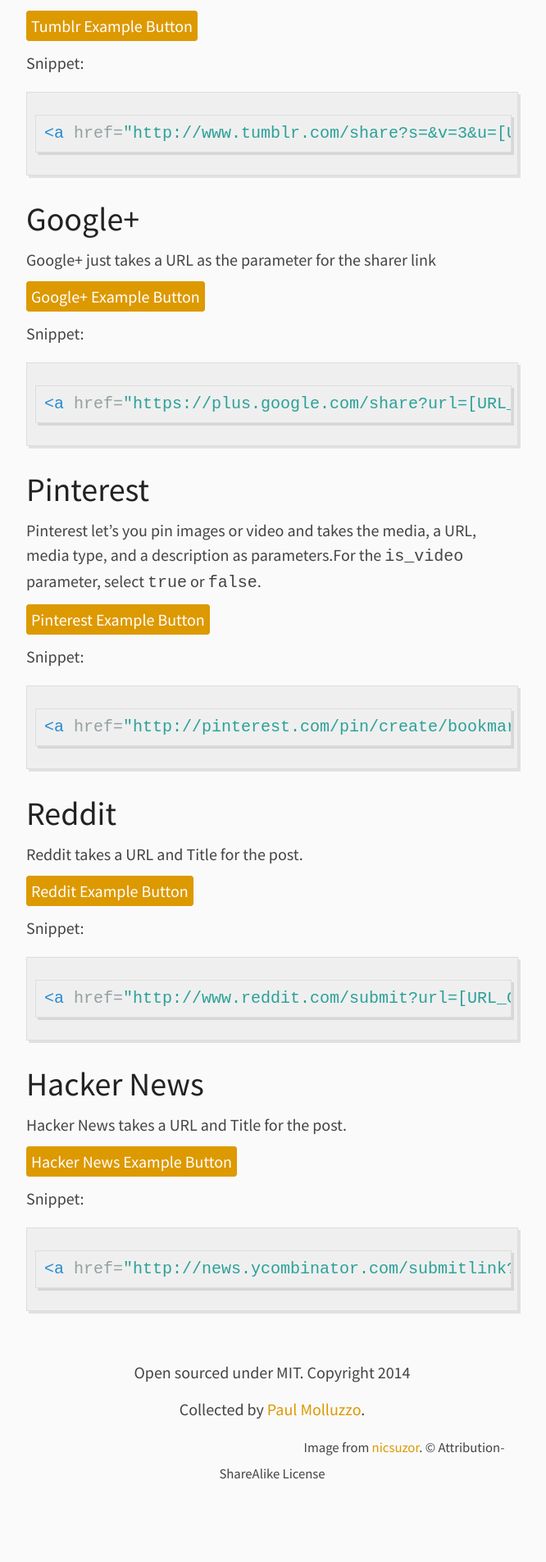
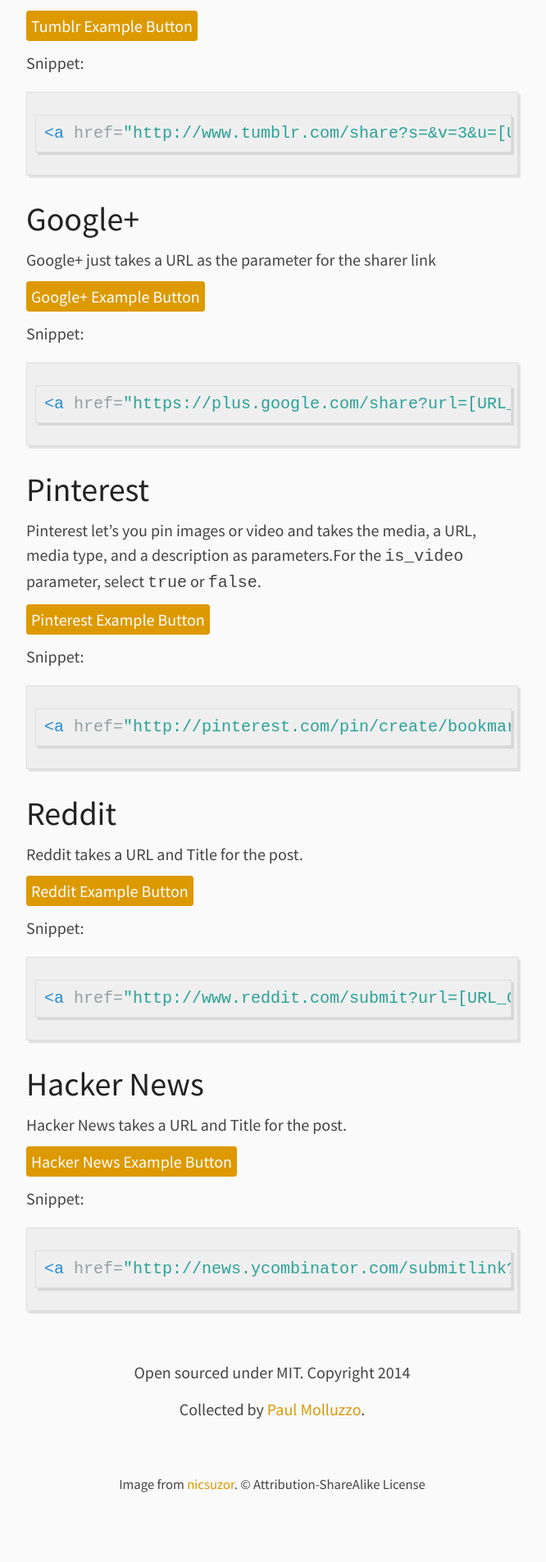
Before and after one commit to paulmolluzzo/simple_share_popups, a Jekyll site: the page built from index.md, in a window 1280 px wide. Shown: the part 1683-3588 px from the top of the page at 82% size, without its empty margins (308-974 px from the left). Built offline with Jekyll 4.4.1, drawn with Linux system fonts in a browser that asks for light colours; Markdown is read by kramdown in place of the engine named in the settings; before the commit the page ends 3560 px from its top, so only the background shows below that; grey boxes are pictures that could not be loaded.

```diff
--- a/_layouts/default.html
+++ b/_layouts/default.html
@@ -32,7 +32,7 @@
   allowtransparency="true" frameborder="0" scrolling="0" width="80" height="20"></iframe>
                 <iframe src="http://ghbtns.com/github-btn.html?user=paulmolluzzo&type=follow"
   allowtransparency="true" frameborder="0" scrolling="0" width="150" height="20"></iframe>
-                <small>Image from <a href="https://www.flickr.com/photos/nicsuzor/2554668884/">nicsuzor</a>. &copy; Attribution-ShareAlike License</small>
+                <p><small>Image from <a href="https://www.flickr.com/photos/nicsuzor/2554668884/">nicsuzor</a>. &copy; Attribution-ShareAlike License</small></p>
             </div>
         </footer>
     </body>
```
